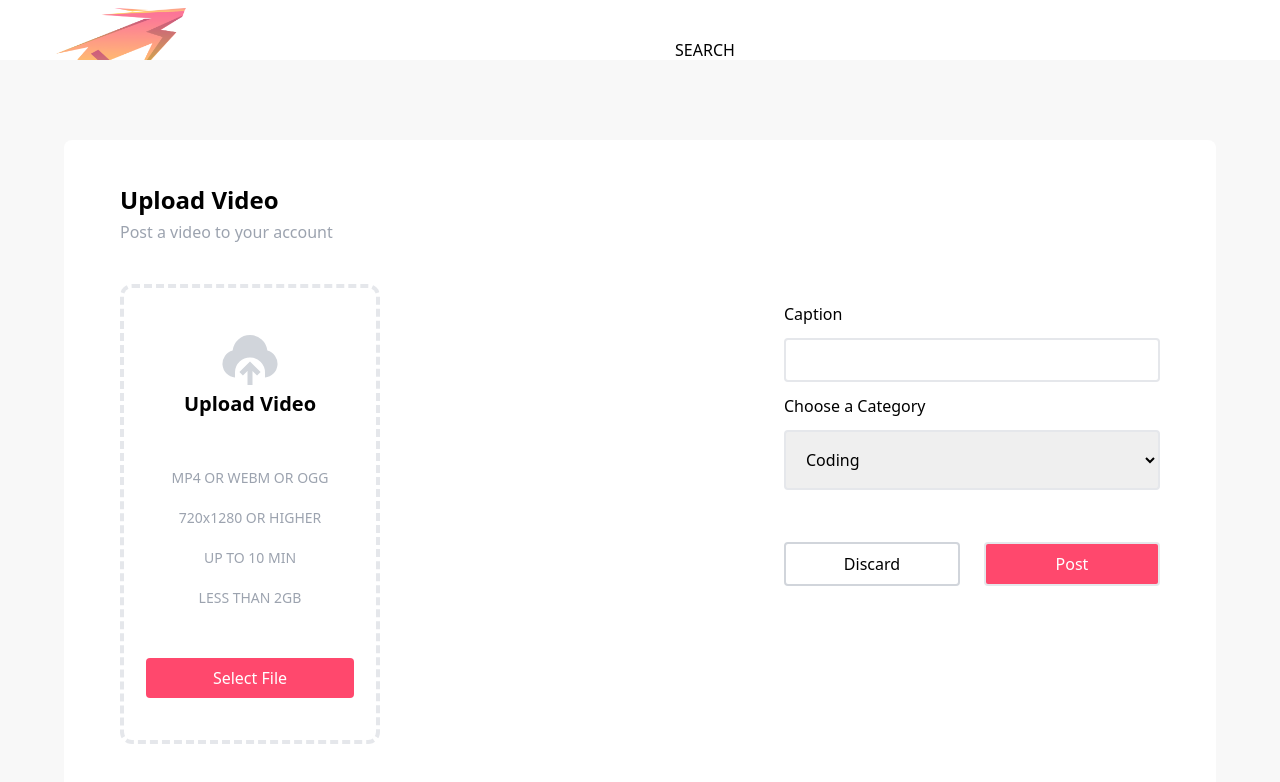
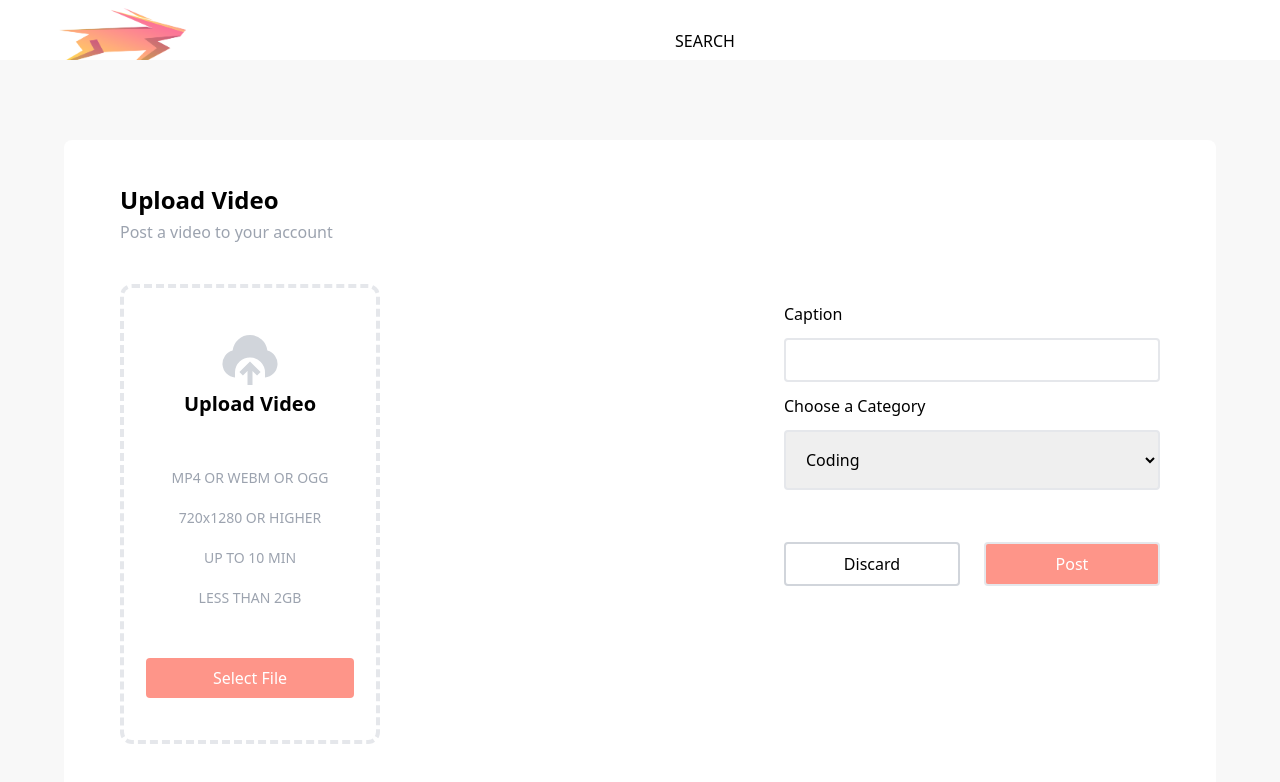
Before and after one commit to Weekendox/Weeko-Tok, a Next.js app: page /upload in a window 1280 px wide. Shown: the top 782 px of the page. Built offline with nearby package versions, Linux system fonts and the light colour scheme.

Commit message:
Color Theme Change

```diff
--- a/components/Discover.tsx
+++ b/components/Discover.tsx
@@ -9,7 +9,7 @@
   const { topic } = router.query;
 
   const activeTopicStyle =
-    "xl:border-2 hover:bg-primary xl:border-[#ff486d] px-3 py-2 rounded xl:rounded-full flex items-center gap-2 justify-center cursor-pointer text-[#ff486d]";
+    "xl:border-2 hover:bg-primary xl:border-[#fe9589] px-3 py-2 rounded xl:rounded-full flex items-center gap-2 justify-center cursor-pointer text-[#fe9589]";
 
   const topicStyle =
     "xl:border-2 hover:bg-primary xl:border-gray-300 px-3 py-2 rounded xl:rounded-full flex items-center gap-2 justify-center cursor-pointer text-black";
--- a/components/Sidebar.tsx
+++ b/components/Sidebar.tsx
@@ -15,7 +15,7 @@
   const userProfile = false;
 
   const normalLink =
-    "flex items-center gap3 hover:bg-primary p-3 justify-center xl:justify-start cursor-pointer font-semibold text-[#ff486d] rounded";
+    "flex items-center gap3 hover:bg-primary p-3 justify-center xl:justify-start cursor-pointer font-semibold text-[#fe9589] rounded";
 
   return (
     <div>
--- a/components/VideoCard.tsx
+++ b/components/VideoCard.tsx
@@ -94,20 +94,20 @@
             <div className="absolute -bottom-1.5 cursor-pointer left-40 md:left-14 lg:left-60 flex gap-10 lg:justify-between w-[100px] md:w-[50px] p-3">
               {playing ? (
                 <button onClick={onVideoPress}>
-                  <BsFillPauseFill className="text-[#ff486d] text-2xl lg:text-4xl" />
+                  <BsFillPauseFill className="text-[#fe9589] text-2xl lg:text-4xl" />
                 </button>
               ) : (
                 <button onClick={onVideoPress}>
-                  <BsFillPlayFill className="text-[#ff486d] text-2xl lg:text-4xl" />
+                  <BsFillPlayFill className="text-[#fe9589] text-2xl lg:text-4xl" />
                 </button>
               )}
               {isVideoMuted ? (
                 <button onClick={() => setIsVideoMuted(false)}>
-                  <HiVolumeOff className="text-[#ff486d] text-2xl lg:text-4xl" />
+                  <HiVolumeOff className="text-[#fe9589] text-2xl lg:text-4xl" />
                 </button>
               ) : (
                 <button onClick={() => setIsVideoMuted(true)}>
-                  <HiVolumeUp className="text-[#ff486d] text-2xl lg:text-4xl" />
+                  <HiVolumeUp className="text-[#fe9589] text-2xl lg:text-4xl" />
                 </button>
               )}
             </div>
--- a/pages/upload.tsx
+++ b/pages/upload.tsx
@@ -111,7 +111,7 @@
                         UP TO 10 MIN <br />
                         LESS THAN 2GB
                       </p>
-                      <p className="bg-[#ff486d] text-center mt-10 rounded text-white text-md font-medium p-2 w-52 outline-none">
+                      <p className="bg-[#fe9589] text-center mt-10 rounded text-white text-md font-medium p-2 w-52 outline-none">
                         Select File
                       </p>
                     </div>
@@ -166,7 +166,7 @@
             <button
               onClick={handlePost}
               type="button"
-              className="bg-[#ff486d] text-white border-2 text-md font-medium p-2 rounded w-28 lg:w-44 outline-none"
+              className="bg-[#fe9589] text-white border-2 text-md font-medium p-2 rounded w-28 lg:w-44 outline-none"
             >
               Post
             </button>
```
Also changed, not shown: utils/weeko-logo.png.
